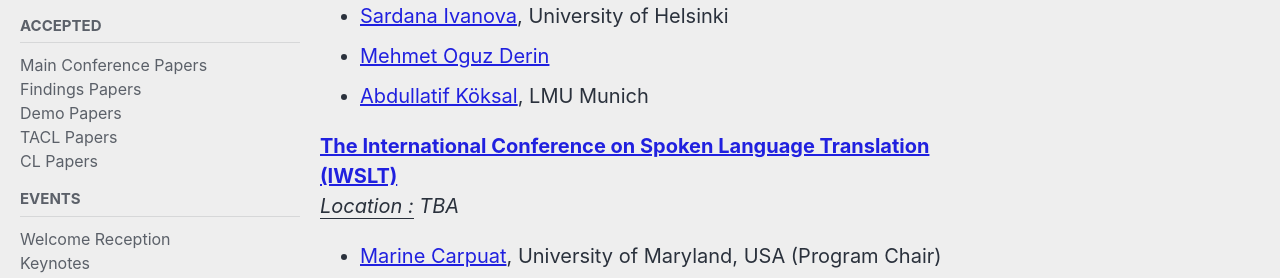
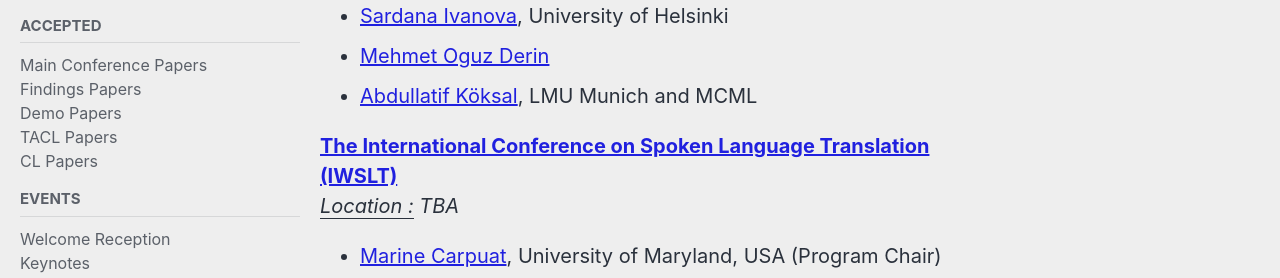
Before and after one commit to acl-org/acl-2024, a Jekyll site: the page built from _pages/program/workshops.md, in a window 1280 px wide and 900 px high, scrolled down 6349 px. Shown: the part 176-454 px from the top of the window. Built offline with Jekyll 4.4.1, drawn with Linux system fonts in a browser that asks for light colours; cached includes are drawn as plain includes; nearby versions of some CDN libraries.

Commit message:
Update affiliation

```diff
--- a/_pages/program/workshops.md
+++ b/_pages/program/workshops.md
@@ -176,7 +176,7 @@
 * [Jonne Saleva](mailto:jonnesaleva@brandeis.edu), Brandeis University
 * [Sardana Ivanova](mailto:sardana.ivanova@helsinki.fi), University of Helsinki
 * [Mehmet Oguz Derin](mailto:mehmetoguzderin@mehmetoguzderin.com)
-* [Abdullatif Köksal](mailto:akoksal@cis.lmu.de), LMU Munich
+* [Abdullatif Köksal](mailto:akoksal@cis.lmu.de), LMU Munich and MCML
 
 [**The International Conference on Spoken Language Translation (IWSLT)**](https://iwslt.org/2024/)<br>
 <i><u>Location :</u> TBA </i>
```
